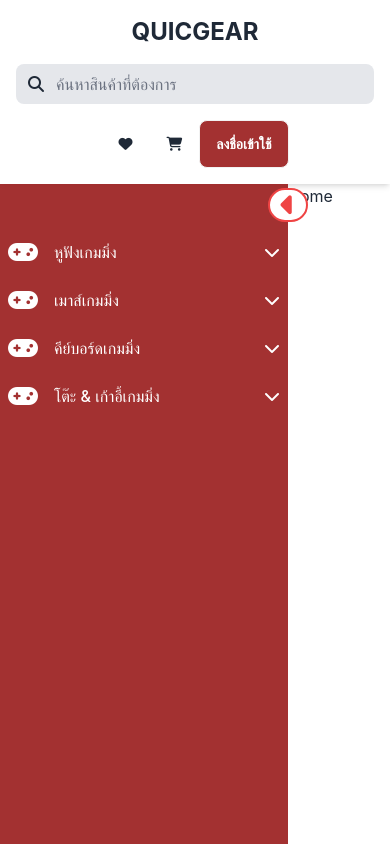
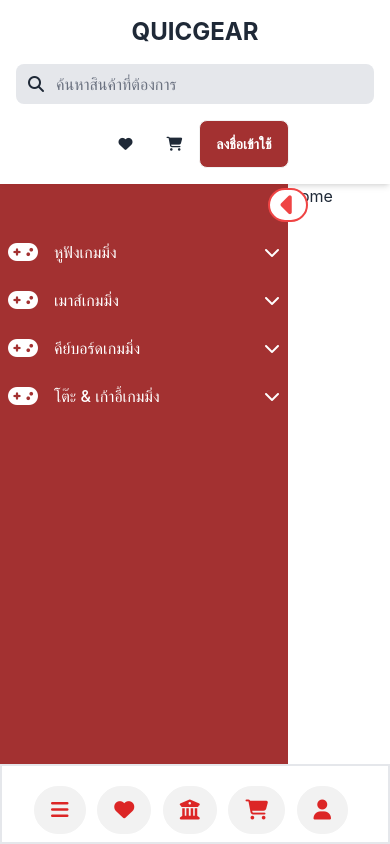
Before and after one commit to worachote1/QUIC-GEAR, a React (Create React App) app in the folder frontend/: page / in a window 390 px wide. Shown: the top 844 px of the page. Built offline with nearby package versions, Linux system fonts and the light colour scheme.

Commit message:
MobileBar

```diff
--- a/frontend/src/App.js
+++ b/frontend/src/App.js
@@ -5,12 +5,13 @@
 import Register from "./pages/Register";
 import Topup from "./pages/Topup";
 import Login from "./pages/Login";
+import Mobilebar from "./components/Mobilebar";
 
 function App() {
   return (
     <div className="App">
+      <BrowserRouter>
       <Navbar />
-      <BrowserRouter>
         <Routes>
           <Route path='/' element={<Home />} />
           <Route path='/login' element={<Login />} />
@@ -18,6 +19,9 @@
           <Route path='/topup' element={<Topup />} />
         </Routes>
         <Footer />
+        <div className="mt-20">
+        <Mobilebar/>
+        </div>
       </BrowserRouter>
     </div>
   );
--- /dev/null
+++ b/frontend/src/components/Mobilebar.js
@@ -0,0 +1,142 @@
+import { useState } from "react";
+import { Link } from "react-router-dom";
+
+const categories = [
+  {
+    title: "หูฟังเกมมิ่ง",
+    submenu: true,
+    submenuItem: [
+      { title: "หูฟัง True Wireless" },
+      { title: "หูฟังไร้สาย & หูฟังบลูทูธ" },
+      { title: "หูฟังครอบหู & แนบหู" },
+      { title: "หูฟัง In Ear" },
+      { title: "หูฟัง EarBud" },
+      { title: "SoundCard" },
+    ],
+  },
+  {
+    title: "เมาส์เกมมิ่ง",
+    submenu: true,
+    submenuItem: [
+      { title: "เมาส์เกมมิ่ง" },
+      { title: "แผ่นรองเมาส์" },
+      { title: "อุปกรณ์เสริมเมาส์" },
+    ],
+  },
+  {
+    title: "คีย์บอร์ดเกมมิ่ง",
+    submenu: true,
+    submenuItem: [
+      { title: "คีย์บอร์ดเกมมิ่ง" },
+      { title: "ที่่รองข้อมือคีย์บอร์ดเกมมิ่ง" },
+    ],
+  },
+  {
+    title: "โต๊ะ & เก้าอี้เกมมิ่ง",
+    submenu: true,
+    submenuItem: [{ title: "โต๊ะเกมมิ่ง" }, { title: "เก้าอี้เกมมิ่ง" }],
+  },
+];
+export default function Mobilebar() {
+  const [open, setOpen] = useState(false);
+  const [submenuStates, setSubmenuStates] = useState(
+    categories.map((menu) => ({
+      submenuOpen: false,
+    }))
+  );
+  return (
+    <div>
+      <div>
+        <div
+          className={`fixed top-20 md:top-10 bg-red-800/90 h-screen pt-5 pt-8 w-72 duration-300 ${
+            open ? "opacity-100" : "opacity-0 invisible"
+          }`}
+        >
+          <ul className="pt-2">
+            {categories.map((menu, index) => (
+              <>
+                <li
+                  key={index}
+                  className="text-white text-md flex items-center gap-x-4 cursor-pointer p-2 hover:bg-red-700 rounded-md mt-2"
+                  onClick={() => {
+                    const updatedSubmenuStates = [...submenuStates];
+                    updatedSubmenuStates[index].submenuOpen =
+                      !updatedSubmenuStates[index].submenuOpen;
+                    setSubmenuStates(updatedSubmenuStates);
+                  }}
+                >
+                  <span>
+                    <i class="fa-solid fa-gamepad text-2xl block float-left"></i>
+                  </span>
+                  <span
+                    className={`text-base font-medium flex-1 duration-200 ${
+                      !open && "hidden"
+                    } whitespace-nowrap`}
+                  >
+                    {menu.title}
+                  </span>
+                  {menu.submenu && <i class="fa-solid fa-chevron-down"></i>}
+                </li>
+                {menu.submenu && submenuStates[index].submenuOpen && open && (
+                  <ul>
+                    {menu.submenuItem.map((submenuItem, subIndex) => (
+                      <li
+                        key={subIndex}
+                        className="text-white text-sm flex items-center gap-x-4 cursor-pointer p-2 hover:bg-red-700 rounded-md mt-2 px-5"
+                      >
+                        {submenuItem.title}
+                      </li>
+                    ))}
+                  </ul>
+                )}
+              </>
+            ))}
+          </ul>
+        </div>
+      </div>
+
+      <div className="fixed bottom-0 left-0 w-full bg-white h-20 py-5 px-8 text-white border-2" >
+        <div className="flex justify-between items-center">
+          <button
+            className="btn text-red-600 mr-2 hover:bg-red-700/30 rounded-full"
+            id="catalogue_m_btn"  onClick={() => {
+                setOpen(!open);
+              }}
+          >
+            <i className="fa-solid fa-bars" style={{ fontSize: "1.25rem" }}></i>
+          </button>
+          <button
+            className="btn text-red-600 mr-2 hover:bg-red-700/30 rounded-full"
+            id="fav_m_btn"
+          >
+            <i className="fas fa-heart" style={{ fontSize: "1.25rem" }}></i>
+          </button>
+          <button
+            className="btn text-red-600 mr-2  hover:bg-red-700/30 rounded-full"
+            id="auction_m_btn"
+          >
+            <i
+              className="fa-solid fa-building-columns"
+              style={{ fontSize: "1.25rem" }}
+            ></i>
+          </button>
+          <button
+            className="btn text-red-600 mr-2  hover:bg-red-700/30 rounded-full"
+            id="cart_m_btn"
+          >
+            <i
+              className="fas fa-cart-shopping"
+              style={{ fontSize: "1.25rem" }}
+            ></i>
+          </button>
+          <button
+            className="btn text-red-600 mr-2  hover:bg-red-700/30 rounded-full"
+            id="profile_m_btn"
+          >
+            <i className="fa-solid fa-user" style={{ fontSize: "1.25rem" }}></i>
+          </button>
+        </div>
+      </div>
+    </div>
+  );
+}
```
